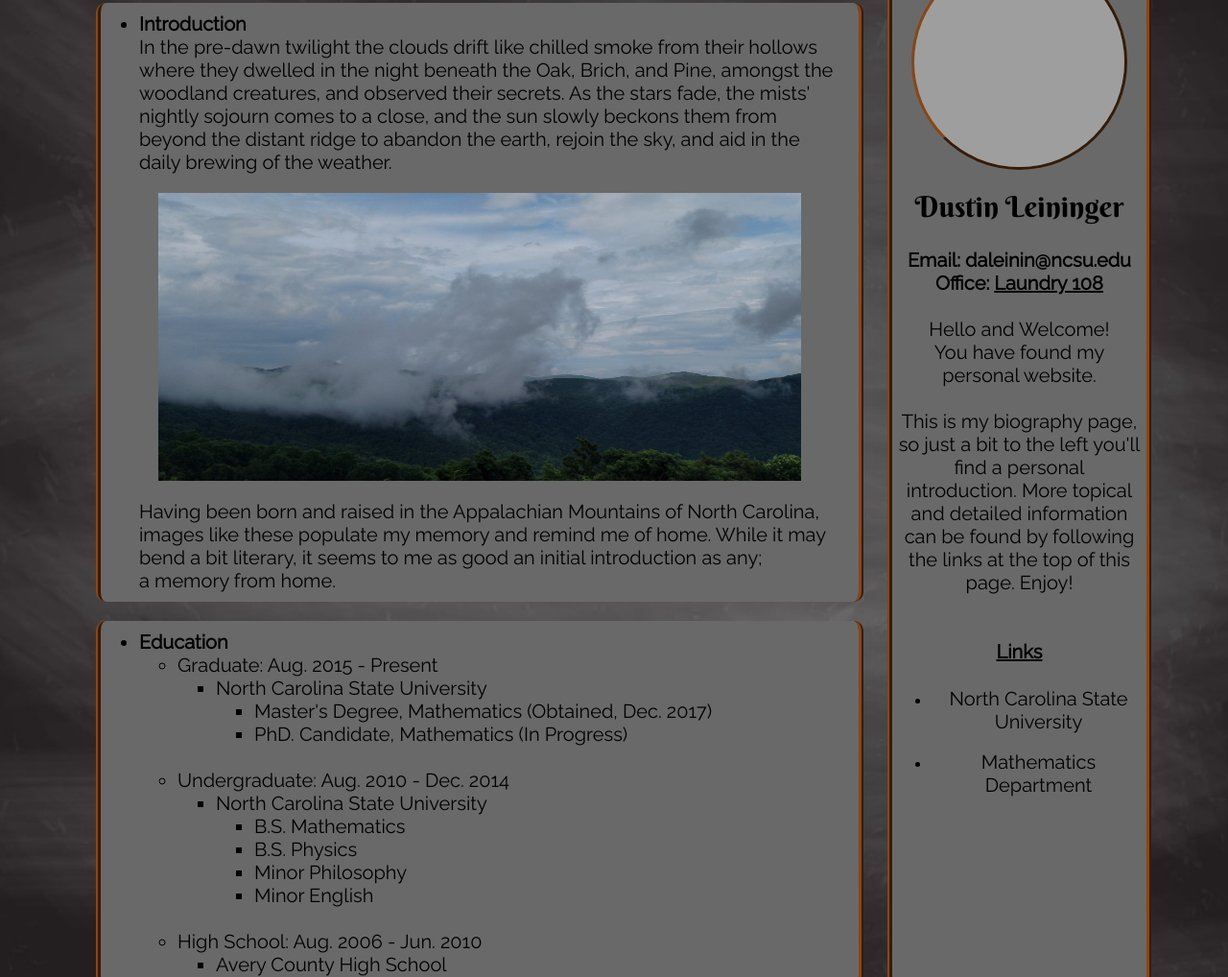
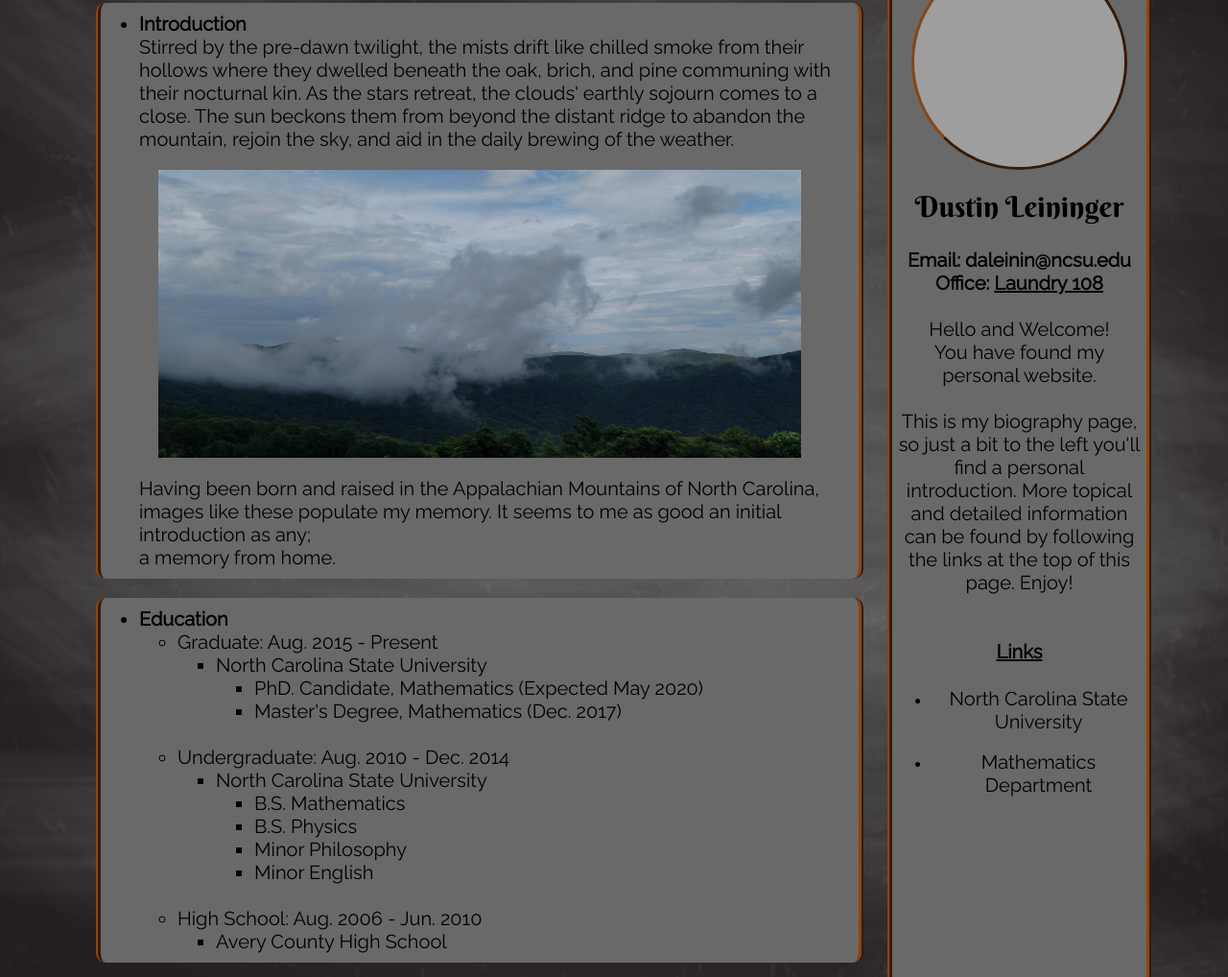
Before and after one commit to daleinin/daleinin.github.io, a plain HTML site: page index.html in a window 1280 px wide. Shown: the part 256-1274 px from the top of the page at 96% size. Drawn offline with Linux system fonts and the light colour scheme; grey boxes are pictures that could not be loaded.

Commit message:
Updated introduction Editted and re-arranged education secion slightly

```diff
--- a/index.html
+++ b/index.html
@@ -21,7 +21,7 @@
   <body>
 
     <!--This is the navigation bar at the top of the page-->
-    <!--The div refers to the .navigation class in the CSS which specifies the border style and word spacing. The IDs in the list elemnts specify that the list should be inline as we as specifying font-family and font-size. Finally, the class in each link specifies color depending on the page and no underlines-->
+    <!--The div refers to the .navigation class in the CSS which specifies the border style and word spacing. The IDs in the list elemnts specify that the list should be inline as well as specifying font-family and font-size. Finally, the class in each link specifies color depending on the page and no underlines-->
     <div class="navigation">
       <ul id="nav-ul">
 	<li id="nav-li"> <a href="index.html" class="nav_link_on"> About </a> </li>
@@ -41,7 +41,7 @@
       <!--The "aside" container ensures the sidebar is indeed on the side of the page.-->
       <aside>
 
-	  <!--This sub-div contains the link to my profile picture whichappears on every page including a caption with my name-->
+	  <!--This sub-div contains the link to my profile picture which appears on every page including a caption with my name-->
 	  <div>
 	    <img class="portrait" src="Head_Shot.png" alt="portrait">
 	    <figcaption id="caption">
@@ -49,7 +49,7 @@
 	    </figcaption>
 	  </div>
 
-	  <!--This div contains the primary content of the sidebar. As such it applies the class ".sidep" from the CSS style sheet.-->
+	  <!--This sub-div contains the primary content of the sidebar. As such it applies the class ".sidep" from the CSS style sheet.-->
 	  <div>
 	    <p class="sidep">
 	      <!--This is my email and a link to Google maps with the location of my office. The link to Google maps is styled by the "office" ID in the CSS which makes the font-color of the link black.-->
@@ -94,12 +94,12 @@
       <!--See the CSS for the "hom_mainp" class which contains all of the border and font stylings for the main paragraph text on the home page.-->
       <ul class="hom_mainp">
 	<li><strong>Introduction</strong> </li>
-	In the pre-dawn twilight the clouds drift like chilled smoke from their hollows where they dwelled in the night beneath the Oak, Brich, and Pine, amongst the woodland creatures, and observed their secrets. As the stars fade, the mists' nightly sojourn comes to a close, and the sun slowly beckons them from beyond the distant ridge to abandon the earth, rejoin the sky, and aid in the daily brewing of the weather.
+	Stirred by the pre-dawn twilight, the mists drift like chilled smoke from their hollows where they dwelled beneath the oak, brich, and pine communing with their nocturnal kin. As the stars retreat, the clouds' earthly sojourn comes to a close. The sun beckons them from beyond the distant ridge to abandon the mountain, rejoin the sky, and aid in the daily brewing of the weather.
      <!--This div contains my picture of the rising mist. See the CSS for how the "mist_pic" class styles this image.-->
      <div>
 	<img class="mist_pic" src="mist-min.jpg" alt="mist">
      </div>
-      Having been born and raised in the Appalachian Mountains of North Carolina, images like these populate my memory and remind me of home. While it may bend a bit literary, it seems to me as good an initial introduction as any; <br> a memory from home.
+      Having been born and raised in the Appalachian Mountains of North Carolina, images like these populate my memory. It seems to me as good an initial introduction as any; <br> a memory from home.
       </ul>
     </div>
 
@@ -111,8 +111,8 @@
 	    <ul>
 	      <li>North Carolina State University</li>
 	        <ul>
-		  <li>Master's Degree, Mathematics (Obtained, Dec. 2017)</li>
-		  <li>PhD. Candidate, Mathematics (In Progress)</li>
+		  <li>PhD. Candidate, Mathematics (Expected May 2020)</li>
+		  <li>Master's Degree, Mathematics (Dec. 2017)</li>
 		</ul>
 	    </ul>
 	  <br>
```
